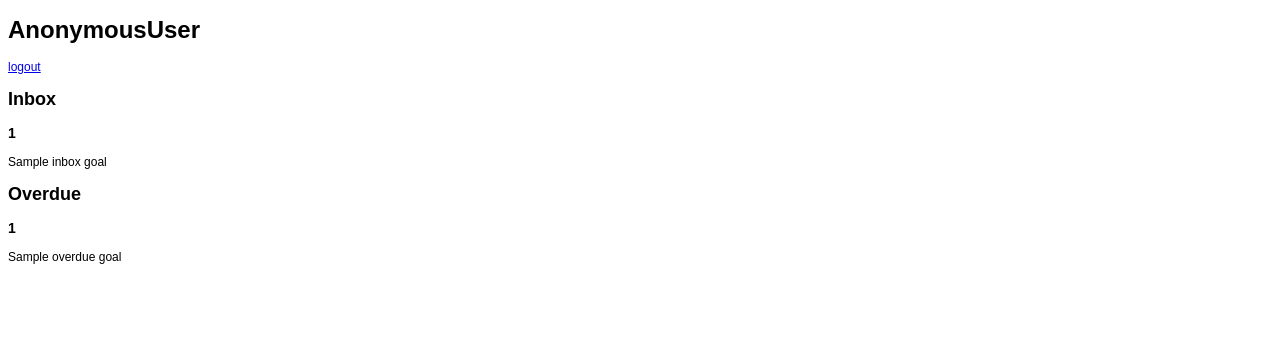
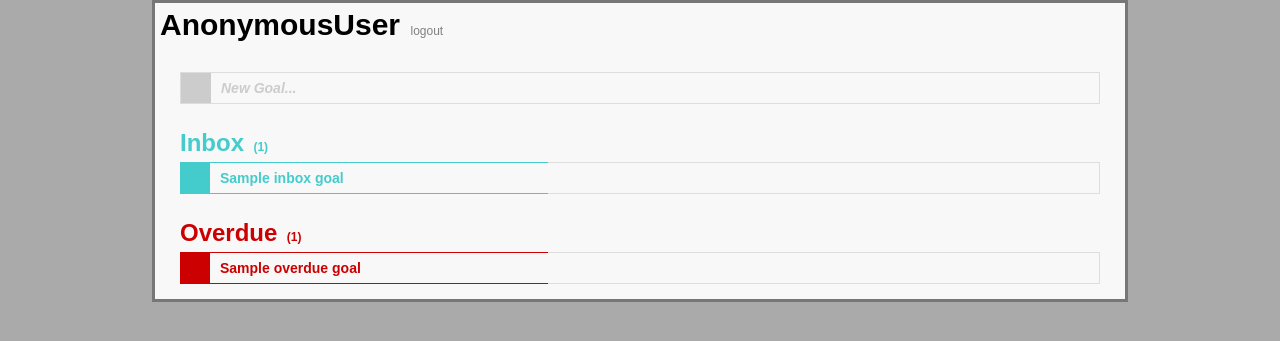
Before and after one commit to tyler-stone/goals_webapp, a Django app: template goals_webapp/templates/home.html in a window 1280 px wide. Shown: the top 341 px of the page. Run offline with Django 3.2, Linux system fonts and the light colour scheme; the template is opened without the code that fills it: most values are stand-ins (such as "Sample title", 1, 10 or a date in 2020); parts of the project's set-up code (start-up, migrations or seed data) failed here and were passed over.

Commit message:
added features to main view, fixed some bugs

```diff
--- /dev/null
+++ b/goals_webapp/assets/css/main.css
@@ -0,0 +1,122 @@
+/* need css reset */
+
+html {
+	background-color: #aaa;
+	font-family: arial, serif;
+}
+
+body {
+	width: 960px;
+	margin: 0 auto;
+	background-color: #f8f8f8;
+	border: 3px solid #777;
+	padding: 5px;
+}
+
+h1 {
+	margin: 0;
+	margin-bottom: 20px;
+	display: inline-block;
+	font-weight: bold;
+	font-size: 30px;
+}
+
+a {
+	text-decoration: none;
+}
+
+header a {
+	color: grey;
+}
+
+header span {
+	font-size: 12px;
+	margin-left: 6px;
+}
+
+h2 {
+	display: inline-block;
+	margin-top:15px;
+	margin-bottom: 5px;
+}
+
+h3 {
+	display: inline-block;
+	font-size: 12px;
+	margin: 0;
+	margin-left: 5px;
+}
+
+#make_new {
+	color: #ccc;
+}
+
+#inbox {
+	color: #4cc;
+}
+
+#overdue {
+	color: #cc0000;
+}
+
+#today {
+	color: #333;
+}
+
+.goal_section {
+	margin: 10px 20px;
+}
+
+.goal {
+	background-color: #f8f8f8;
+	/* border: 1px solid #ddd; */
+	/*height: 32px;*/
+	/* border-radius: 2px; */
+	border-right: 1px solid #ddd;
+	margin-bottom: 5px;
+}
+
+.goal_flag {
+	width: 30px;
+	height: 30px;
+	display: inline-block;
+	position: relative;
+	float: left;
+}
+
+.make_new {
+	background-color: #ccc;
+}
+
+.inbox {
+	background-color: #4cc;
+}
+
+.overdue {
+	background-color: #cc0000;
+}
+
+.today {
+	background-color: #333;
+}
+
+.goal span {
+	line-height: 30px;
+	height: 30px;
+	padding: 10px;
+	font-weight: bold;
+	font-size: 14px;
+}
+
+.progressbar {
+	background-color: #ddd;
+}
+
+.progressbar > div {
+	width: 40%;
+	height: 1px;
+}
+
+.no_progressbar {
+	border: 1px solid #ddd;
+}
--- a/goals_webapp/templates/home.html
+++ b/goals_webapp/templates/home.html
@@ -3,12 +3,8 @@
 <head>
 <title>Home | O-Goals</title>
 <meta http-equiv="Content-type" content="text/html; charset=utf-8" />
-<style>
-body{
-	font-family:Arial,Helvetica,sans-serif;
-	font-size: 12px;
-}
-</style>
+{% load staticfiles %}
+<link rel="stylesheet" type="text/css" href="{% static "css/main.css"%}" />
 </head>
 
 <body>
@@ -17,40 +13,53 @@ body{
 		<span><a href="/logout/">logout</a></span>
 	</header>
 
+	<div id="make_new" class="goal_section">
+		<div class="goal no_progressbar">
+		<div class="goal_flag make_new"></div>
+		<span><i>New Goal...</i></span>
+		</div>
+	</div>
+
 	{% if num_inbox_goals > 0 %}
-		<div id="inbox">
+		<div id="inbox" class="goal_section">
 			<h2>Inbox</h2>
-			<h3>{{ num_inbox_goals }}</h3>
+			<h3>({{ num_inbox_goals }})</h3>
 			{% for x in inbox_goals %}
-				<div class="inbox_goal">
-				<div class="goal_flag"></div>
+				<div class="goal">
+				<div class="progressbar"><div class="inbox"></div></div>
+				<div class="goal_flag inbox"></div>
 				<span>{{ x.title }}</span>
+				<div class="progressbar"><div class="inbox"></div></div>
 				</div>
 			{% endfor %}
 		</div>
 	{% endif %}
 
 	{% if num_overdue_goals > 0 %}
-		<div id="overdue">
+		<div id="overdue" class="goal_section">
 			<h2>Overdue</h2>
-			<h3>{{ num_overdue_goals }}</h3>
+			<h3>({{ num_overdue_goals }})</h3>
 			{% for x in overdue_goals %}
-				<div class="inbox_goal">
-				<div class="goal_flag"></div>
+				<div class="goal">
+				<div class="progressbar"><div class="overdue"></div></div>
+				<div class="goal_flag overdue"></div>
 				<span>{{ x.title }}</span>
+				<div class="progressbar"><div class="overdue"></div></div>
 				</div>
 			{% endfor %}
 		</div>
 	{% endif %}
 
 	{% if num_today_goals > 0 %}
-		<div id="today">
+		<div id="today" class="goal_section">
 			<h2>Today</h2>
-			<h3>{{ num_today_goals }}</h3>
+			<h3>({{ num_today_goals }})</h3>
 			{% for x in today_goals %}
-				<div class="inbox_goal">
-				<div class="goal_flag"></div>
+				<div class="goal">
+				<div class="goal_flag today"></div>
+				<div class="progressbar"><div class="today"></div></div>
 				<span>{{ x.title }}</span>
+				<div class="progressbar"><div class="today"></div></div>
 				</div>
 			{% endfor %}
 		</div>
--- a/goals_webapp/urls.py
+++ b/goals_webapp/urls.py
@@ -11,6 +11,6 @@ urlpatterns = patterns('',
     url(r'^admin/', include(admin.site.urls)),
     url(r'^login/$', 'auth.views.login_user'),
     url(r'^goals/update', 'goals_mgmt.utils.update_flags'),
-    url(r'^goals/', 'goals_mgmt.views.home'),
+    url(r'^goals/home', 'goals_mgmt.views.home'),
     url(r'^$', 'goals_mgmt.views.redirect'),
 )
```
Also changed, not shown: goals_mgmt/views.py (+5 -4 lines).
